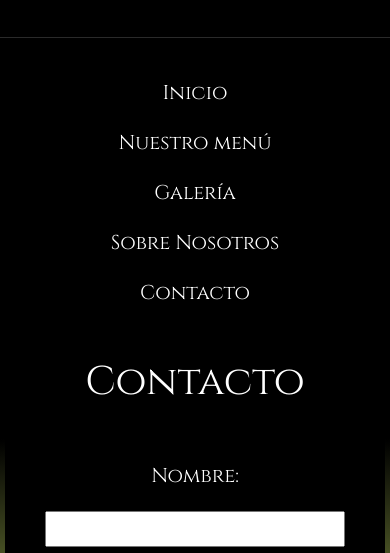
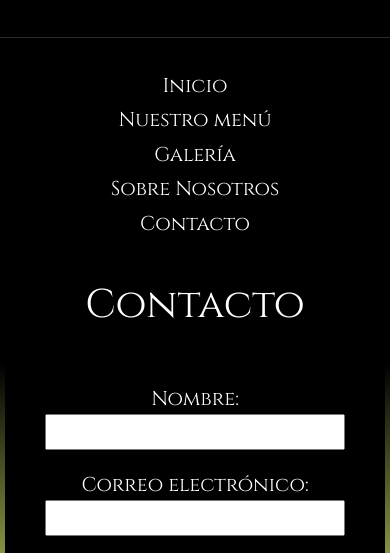
Before and after one commit to smirandaeade/PF-Sebastian-Miranda, a plain HTML site: page contacto.html in a window 390 px wide. Shown: the part 257-810 px from the top of the page. Drawn offline with nearby package versions, Linux system fonts and the light colour scheme.

Commit message:
barra navegacion responsive

```diff
--- a/contacto.html
+++ b/contacto.html
@@ -84,22 +84,32 @@
             <a href="#"><img src="./img/whatsapplogo.png" alt="chatwithuslogo"></a>
         </div>
         <nav class="barraNavegacion container">
-            <div class="row text-center">
+            <div class="row row-cols-1 row-cols-lg-5 text-center">
+                <div class="col">
                     <a href="index.html">
                         <p>Inicio</p>
                     </a>
+                </div>
+                <div class="col">
                     <a href="nuestro-menu.html">
                         <p>Nuestro menú</p>
                     </a>
+                </div>
+                <div class="col">
                     <a href="galeria.html">
                         <p>Galería</p>
                     </a>
+                </div>
+                <div class="col">
                     <a href="sobre-nosotros.html">
                         <p>Sobre Nosotros</p>
                     </a>
+                </div>
+                <div class="col">
                     <a href="contacto.html">
                         <p>Contacto</p>
                     </a>
+                </div>
             </div>
         </nav>
         <h1 class="tituloH1">
--- a/css/styles.css
+++ b/css/styles.css
@@ -86,9 +86,8 @@ h2{
 }
 
 
-.barraNavegacion {
+.barraNavegacion{
     width: 100%;
-    display: flex;
     margin: 0 auto;
     justify-content: center;
     background-color: black;
@@ -311,7 +310,7 @@ h2{
 }
 .formulario input{
     width: 30rem;
-    margin-top: 2rem;
+    margin-top: 2remgit;
 }
 .formulario textarea{
     min-height: 20rem;
```
Lines whose indentation alone changed are shown as unchanged.
